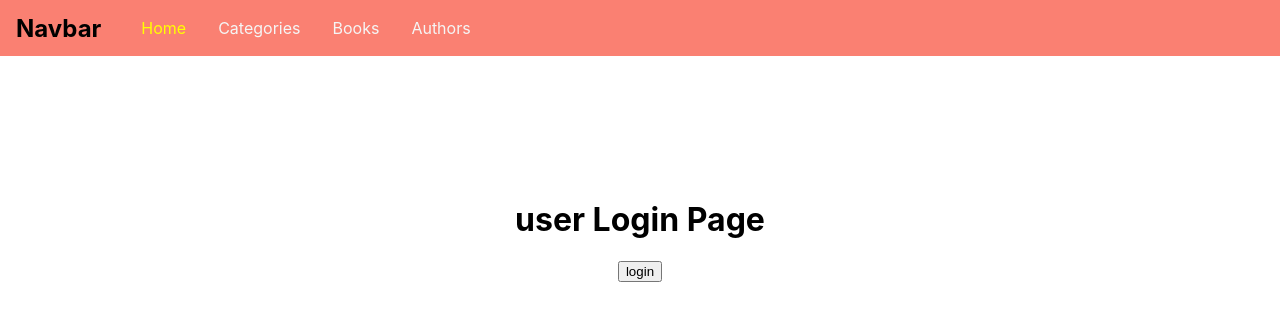
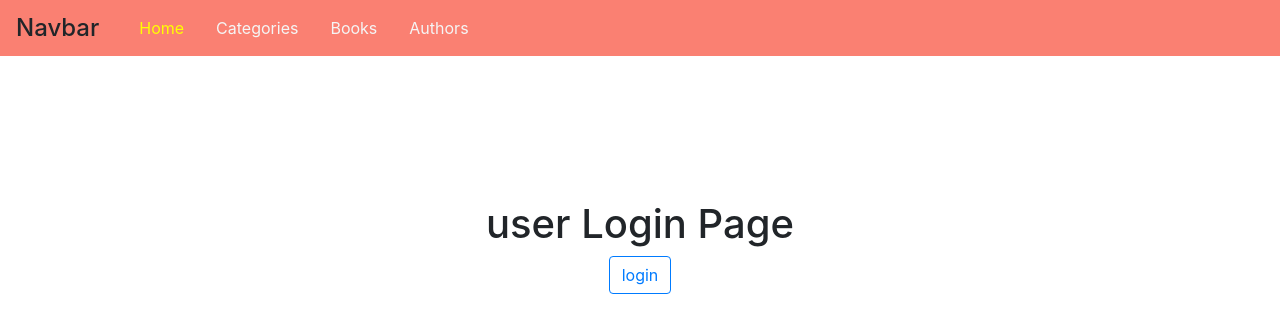
Before and after one commit to AhmedElshall/goodreads, a React (Create React App) app: page / in a window 1280 px wide. Shown: the top 332 px of the page. Built offline with nearby package versions, Linux system fonts and the light colour scheme.

Commit message:
adding react-bootstrap

```diff
--- a/package.json
+++ b/package.json
@@ -3,8 +3,10 @@
   "version": "0.1.0",
   "private": true,
   "dependencies": {
+    "bootstrap": "^4.3.1",
     "node-sass": "^4.11.0",
     "react": "^16.8.2",
+    "react-bootstrap": "^1.0.0-beta.5",
     "react-dom": "^16.8.2",
     "react-router-dom": "^4.3.1",
     "react-scripts": "2.1.5"
--- a/public/index.html
+++ b/public/index.html
@@ -11,6 +11,13 @@
 
     <link rel="manifest" href="%PUBLIC_URL%/manifest.json" />
 
+    <link
+      rel="stylesheet"
+      href="https://maxcdn.bootstrapcdn.com/bootstrap/4.2.1/css/bootstrap.min.css"
+      integrity="sha384-GJzZqFGwb1QTTN6wy59ffF1BuGJpLSa9DkKMp0DgiMDm4iYMj70gZWKYbI706tWS"
+      crossorigin="anonymous"
+    />
+
     <title>React App</title>
   </head>
   <body>
--- a/src/App.js
+++ b/src/App.js
@@ -1,5 +1,5 @@
 import React, { Component } from "react";
-import { BrowserRouter, Switch, Route, Redirect } from "react-router-dom";
+import { BrowserRouter, Switch, Route } from "react-router-dom";
 
 //! containers
 import AdminPanel from "./containers/Admin/AdminPanel/AdminPanel";
--- a/src/Pages/User/LoginPage/LoginPage.js
+++ b/src/Pages/User/LoginPage/LoginPage.js
@@ -1,10 +1,14 @@
 import React from "react";
+import { Button } from "react-bootstrap";
 
 const login = props => {
   return (
     <div>
       <h1>user Login Page</h1>
-      <button onClick={props.logged}>login</button>
+      {/* <button onClick={props.logged}>login</button> */}
+      <Button onClick={props.logged} variant="outline-primary">
+        login
+      </Button>
     </div>
   );
 };
```
Also changed, not shown: 1 other file (tests, documents, lock files or other folders).
